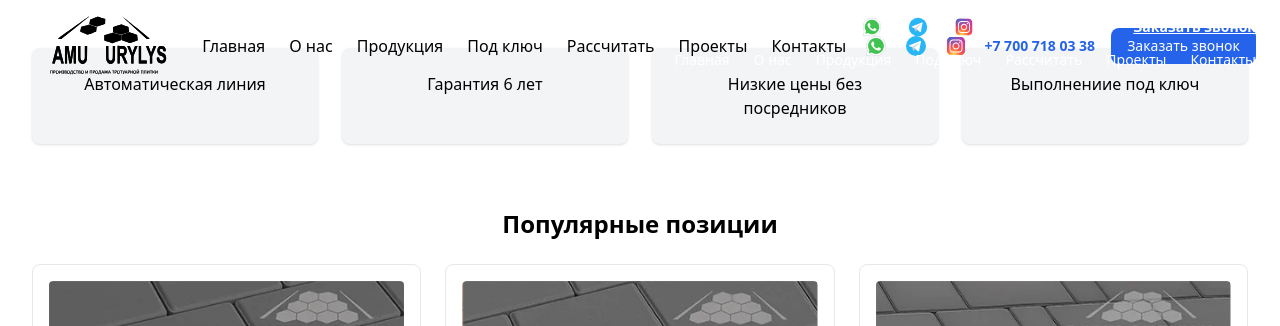
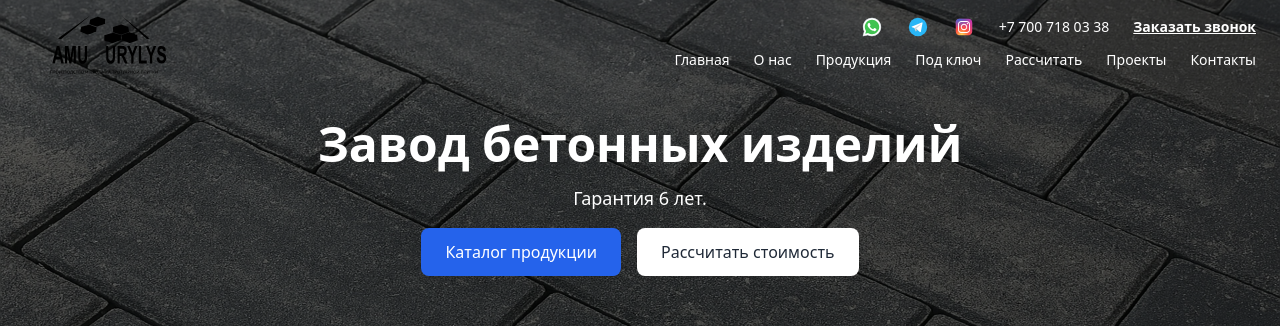
Before and after one commit to DamuQurylys/Damuzavod, a Next.js app: page / in a window 1280 px wide. Shown: the top 326 px of the page. Built offline with nearby package versions, Linux system fonts and the light colour scheme.

Commit message:
Тест Hero+Header

```diff
--- a/src/components/Header.tsx
+++ b/src/components/Header.tsx
@@ -5,11 +5,10 @@ import Image from 'next/image';
 import Link from 'next/link';
 
 export default function Header() {
-  const [menuOpen, setMenuOpen] = useState(false);
   const [scrolled, setScrolled] = useState(false);
 
   useEffect(() => {
-    const onScroll = () => {
+    const handleScroll = () => {
       const currentScroll = window.scrollY;
       if (currentScroll > 40 && !scrolled) {
         setScrolled(true);
@@ -18,19 +17,19 @@ export default function Header() {
       }
     };
 
-    window.addEventListener('scroll', onScroll);
-    return () => window.removeEventListener('scroll', onScroll);
+    window.addEventListener('scroll', handleScroll);
+    return () => window.removeEventListener('scroll', handleScroll);
   }, [scrolled]);
 
   return (
     <header
       className={`fixed top-0 left-0 w-full z-50 transition-all duration-300 ease-in-out ${
-        scrolled ? 'bg-white shadow-sm py-1' : 'bg-transparent py-4'
+        scrolled ? 'bg-white text-black shadow-sm py-2' : 'bg-transparent text-white py-4'
       } px-4 sm:px-6`}
     >
-      <div className="flex justify-between items-center">
-        {/* Логотип */}
-        <Link href="/" className="flex items-center">
+      <div className="max-w-7xl mx-auto flex flex-col md:flex-row justify-between items-start md:items-start">
+        {/* Левый блок — логотип */}
+        <Link href="/" className="flex-shrink-0">
           <div
             className={`relative transition-all duration-300 ease-in-out ${
               scrolled ? 'w-[100px] h-[40px]' : 'w-[160px] h-[60px]'
@@ -46,12 +45,31 @@ export default function Header() {
           </div>
         </Link>
 
-        {/* Навигация (десктоп) */}
-        <nav
-          className={`hidden md:flex items-center space-x-6 transition-all duration-300 ${
-            scrolled ? 'text-sm' : 'text-base'
-          }`}
-        >
+        {/* Правый блок */}
+        <div className="flex flex-col items-end gap-3 w-full md:w-auto mt-2 md:mt-0">
+          {/* Верхняя строка: соцсети, телефон, кнопка */}
+          <div className="flex items-center gap-6">
+            <a href="https://wa.me/77007180338" aria-label="WhatsApp">
+              <Image src="/icons/whatsapp.svg" alt="WhatsApp" width={22} height={22} />
+            </a>
+            <a href="https://t.me/damuzavod" aria-label="Telegram">
+              <Image src="/icons/telegram.svg" alt="Telegram" width={22} height={22} />
+            </a>
+            <a href="https://instagram.com/damuzavod" aria-label="Instagram">
+              <Image src="/icons/instagram.svg" alt="Instagram" width={22} height={22} />
+            </a>
+
+            <span className="text-sm font-medium whitespace-nowrap">
+              +7 700 718 03 38
+            </span>
+
+            <button className="text-sm font-semibold underline hover:opacity-80 transition whitespace-nowrap">
+              Заказать звонок
+            </button>
+          </div>
+
+          {/* Нижняя строка: навигация */}
+          <nav className="flex gap-6 text-sm font-medium">
             <Link href="/">Главная</Link>
             <Link href="/about">О нас</Link>
             <Link href="/catalog">Продукция</Link>
@@ -60,60 +78,8 @@ export default function Header() {
             <Link href="/projects">Проекты</Link>
             <Link href="/contacts">Контакты</Link>
           </nav>
-
-        {/* Контакты и соцсети (десктоп) */}
-        <div className="hidden md:flex items-center space-x-4">
-          <a href="https://wa.me/77001234567" target="_blank" rel="noopener noreferrer" aria-label="WhatsApp">
-            <Image src="/icons/whatsapp.svg" alt="WhatsApp" width={24} height={24} />
-          </a>
-          <a href="https://t.me/damu_qurylys" target="_blank" rel="noopener noreferrer" aria-label="Telegram">
-            <Image src="/icons/telegram.svg" alt="Telegram" width={24} height={24} />
-          </a>
-          <a href="https://instagram.com/damu_qurylys" target="_blank" rel="noopener noreferrer" aria-label="Instagram">
-            <Image src="/icons/instagram.svg" alt="Instagram" width={24} height={24} />
-          </a>
-          <a href="tel:+77001234567" className="text-blue-600 font-semibold text-sm">
-            +7 700 718 03 38
-          </a>
-          <button className="bg-blue-600 text-white px-4 py-2 rounded-lg text-sm font-medium hover:bg-blue-700 transition">
-            Заказать звонок
-          </button>
-        </div>
-
-        {/* Бургер (мобилка) */}
-        <button onClick={() => setMenuOpen(!menuOpen)} className="md:hidden">
-          <Image
-            src={menuOpen ? '/icons/close.svg' : '/icons/menu.svg'}
-            alt={menuOpen ? 'Закрыть меню' : 'Открыть меню'}
-            width={28}
-            height={28}
-          />
-        </button>
-      </div>
-
-      {/* Мобильное меню */}
-      {menuOpen && (
-        <div className="md:hidden mt-4 space-y-4 text-sm font-medium">
-          <Link href="/" onClick={() => setMenuOpen(false)}>Главная</Link>
-          <Link href="/about" onClick={() => setMenuOpen(false)}>О нас</Link>
-          <Link href="/catalog" onClick={() => setMenuOpen(false)}>Продукция</Link>
-          <Link href="/turnkey" onClick={() => setMenuOpen(false)}>Под ключ</Link>
-          <Link href="/calculate" onClick={() => setMenuOpen(false)}>Рассчитать</Link>
-          <Link href="/projects" onClick={() => setMenuOpen(false)}>Проекты</Link>
-          <Link href="/contacts" onClick={() => setMenuOpen(false)}>Контакты</Link>
-          <div className="flex gap-4 pt-2">
-            <a href="https://wa.me/77001234567" aria-label="WhatsApp">
-              <Image src="/icons/whatsapp.svg" alt="WhatsApp" width={20} height={20} />
-            </a>
-            <a href="https://t.me/damu_qurylys" aria-label="Telegram">
-              <Image src="/icons/telegram.svg" alt="Telegram" width={20} height={20} />
-            </a>
-            <a href="https://instagram.com/damu_qurylys" aria-label="Instagram">
-              <Image src="/icons/instagram.svg" alt="Instagram" width={20} height={20} />
-            </a>
         </div>
       </div>
-      )}
     </header>
   );
 }
--- a/src/components/Hero.tsx
+++ b/src/components/Hero.tsx
@@ -1,85 +1,62 @@
-'use client';
+import React from 'react';
 
-import { useState, useEffect } from 'react';
-import Image from 'next/image';
-import Link from 'next/link';
+interface HeroProps {
+  title: string;
+  subtitle?: string;
+  backgroundImage: string;
+  children?: React.ReactNode;
+  buttons?: {
+    label: string;
+    href: string;
+    variant?: 'primary' | 'secondary';
+  }[];
+}
 
-export default function Header() {
-  const [scrolled, setScrolled] = useState(false);
+export default function Hero({
+  title,
+  subtitle,
+  backgroundImage,
+  buttons,
+  children,
+}: HeroProps) {
+  return (
+    <section
+      className="relative w-full min-h-[80vh] bg-cover bg-center text-white pt-[120px] pb-24 px-4"
+      style={{ backgroundImage: `url(${backgroundImage})` }}
+    >
+      {/* Затемнение фона */}
+      <div className="absolute inset-0 bg-black bg-opacity-50" />
 
-  useEffect(() => {
-    const handleScroll = () => {
-      const currentScroll = window.scrollY;
-      if (currentScroll > 40 && !scrolled) {
-        setScrolled(true);
-      } else if (currentScroll < 10 && scrolled) {
-        setScrolled(false);
-      }
-    };
+      {/* Контент поверх затемнённого фона */}
+      <div className="relative z-10 max-w-3xl mx-auto text-center space-y-4">
+        <h1 className="text-3xl sm:text-4xl md:text-5xl font-bold">{title}</h1>
 
-    window.addEventListener('scroll', handleScroll);
-    return () => window.removeEventListener('scroll', handleScroll);
-  }, [scrolled]);
+        {subtitle && (
+          <p className="text-base sm:text-lg">{subtitle}</p>
+        )}
 
-  return (
-    <header
-      className={`fixed top-0 left-0 w-full z-50 transition-all duration-300 ease-in-out ${
-        scrolled ? 'bg-white text-black shadow-sm py-2' : 'bg-transparent text-white py-4'
-      } px-4 sm:px-6`}
-    >
-      <div className="max-w-7xl mx-auto flex flex-col md:flex-row justify-between items-start md:items-start">
-        {/* Левый блок — логотип */}
-        <Link href="/" className="flex-shrink-0">
-          <div
-            className={`relative transition-all duration-300 ease-in-out ${
-              scrolled ? 'w-[100px] h-[40px]' : 'w-[160px] h-[60px]'
-            }`}
-          >
-            <Image
-              src="/logo.svg"
-              alt="Damu Qurylys — Завод тротуарной плитки, брусчатки, бордюров и поребриков"
-              fill
-              className="object-contain"
-              priority
-            />
+        {children && (
+          <div>{children}</div>
+        )}
+
+        {buttons && (
+          <div className="flex flex-wrap justify-center gap-4 pt-4">
+            {buttons.map((btn, idx) => (
+              <a
+                key={idx}
+                href={btn.href}
+                className={
+                  btn.variant === 'secondary'
+                    ? 'bg-white text-gray-800 py-2 px-5 rounded-lg'
+                    : 'bg-blue-600 text-white py-2 px-5 rounded-lg'
+                }
+              >
+                {btn.label}
+              </a>
+            ))}
           </div>
-        </Link>
-
-        {/* Правый блок */}
-        <div className="flex flex-col items-end gap-3 w-full md:w-auto mt-2 md:mt-0">
-          {/* Верхняя строка: соцсети, телефон, кнопка */}
-          <div className="flex items-center gap-6">
-            <a href="https://wa.me/77001234567" aria-label="WhatsApp">
-              <Image src="/icons/whatsapp.svg" alt="WhatsApp" width={22} height={22} />
-            </a>
-            <a href="https://t.me/damu_qurylys" aria-label="Telegram">
-              <Image src="/icons/telegram.svg" alt="Telegram" width={22} height={22} />
-            </a>
-            <a href="https://instagram.com/damu_qurylys" aria-label="Instagram">
-              <Image src="/icons/instagram.svg" alt="Instagram" width={22} height={22} />
-            </a>
-
-            <span className="text-sm font-medium whitespace-nowrap">
-              +7 700 718 03 38
-            </span>
-
-            <button className="text-sm font-semibold underline hover:opacity-80 transition whitespace-nowrap">
-              Заказать звонок
-            </button>
-          </div>
-
-          {/* Нижняя строка: навигация */}
-          <nav className="flex gap-6 text-sm font-medium">
-            <Link href="/">Главная</Link>
-            <Link href="/about">О нас</Link>
-            <Link href="/catalog">Продукция</Link>
-            <Link href="/turnkey">Под ключ</Link>
-            <Link href="/calculate">Рассчитать</Link>
-            <Link href="/projects">Проекты</Link>
-            <Link href="/contacts">Контакты</Link>
-          </nav>
-        </div>
+        )}
       </div>
-    </header>
+    </section>
   );
 }
```
Lines whose indentation alone changed are shown as unchanged.
